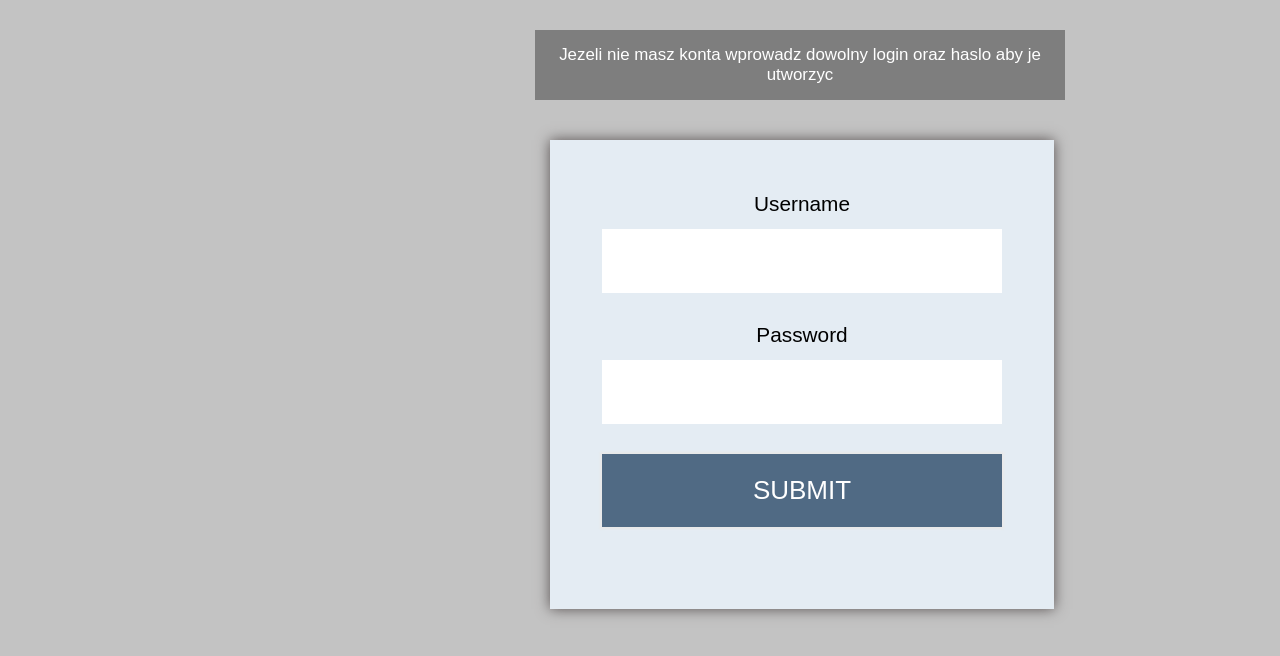
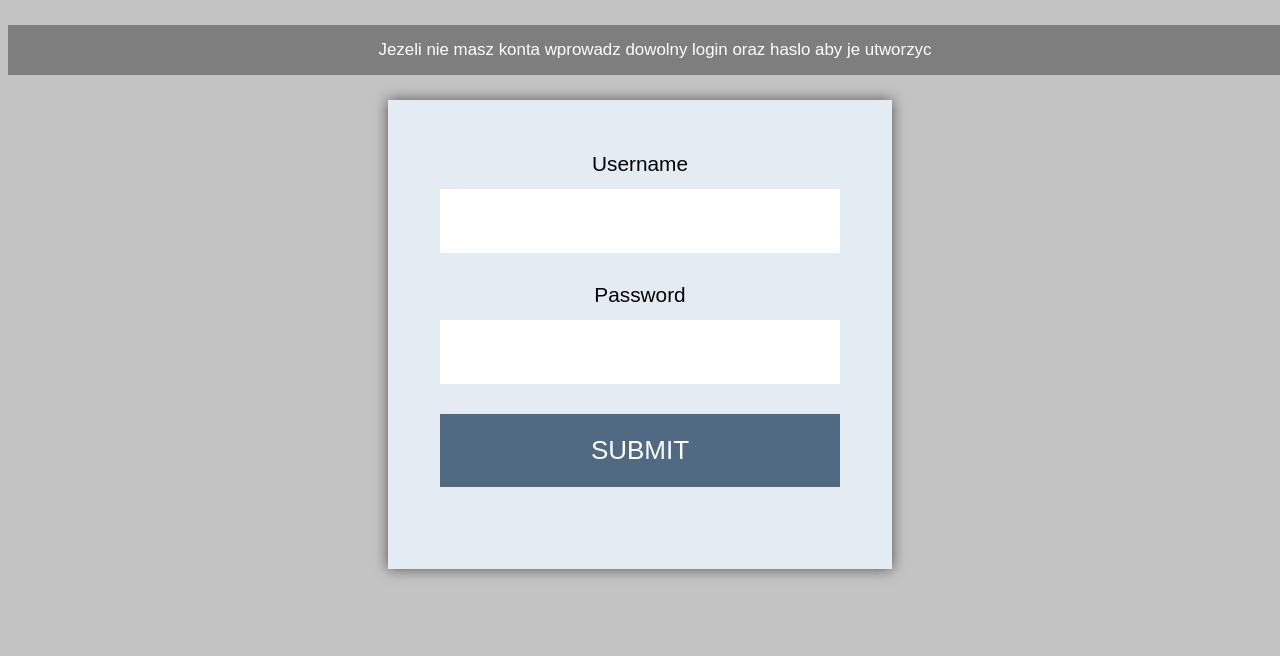
Before and after one commit to mysza-software/TODO-JS, a Django app: page / in a window 1280 px wide. Shown: the top 656 px of the page. Run offline with Django 3.2, Linux system fonts and the light colour scheme; some libraries are stand-ins or nearby versions.

Commit message:
poprawa komentarza v 1,1

```diff
--- a/tasks/static/tasks/css/loginstyle.css
+++ b/tasks/static/tasks/css/loginstyle.css
@@ -3,34 +3,24 @@ body {
   font-family: sans-serif;
   font-size: 13px;
 }
-div:first-child{
-  min-width: 400px;
-  text-align: right;
-}
 #komunikat {
   background: #7E7E7E;
   color: #fff;
+  display: block;
   padding: 15px 15px 15px;
-  min-width: 400px;
-  max-width: 500px;
-  display: block;
+  width: 100%;
   font-size: 1.3em;
   text-align: center;
-  margin: auto;
-  position: fixed;
-  top:30px;
-  left: 535px;
+  top: -75px;
+  position: absolute;
 }
+
 form {
   background: #E4ECF3;
   padding: 4em 4em 4em;
-  min-width: 400px;
-  max-width: 500px;
+  max-width: 400px;
   box-shadow: 0 0 1em #575050;
   margin: 100px auto;
-  position: fixed;
-  left: 550px;
-  top: 40px;
 }
 p {
   margin: 0 0 30px 0;
@@ -68,13 +58,3 @@ input[type="submit"] {
   margin: 1em 0 0;
   padding: .8em 0;
 }
-
-/***#komunikat {
-  background: #E4ECF3;
-  color: #000;
-  display: block;
-  font-size: 1.3em;
-  text-align: center;
-  margin-top: 30px;
-  padding: 7px 10px;
-}***/
--- a/tasks/templates/tasks/login.html
+++ b/tasks/templates/tasks/login.html
@@ -5,9 +5,9 @@
 	<title>Zaloguj</title>
 	<link  rel="stylesheet" href="{% static 'tasks/css/loginstyle.css' %}" type="text/css" title="myszon" charset="utf-8" charset=ISO-8859-2 lang="pl">
 </head>
-	<p><span id="komunikat">Jezeli nie masz konta wprowadz dowolny login oraz haslo aby je utworzyc</span></p>
+
 <body>
-
+<p><span id="komunikat">Jezeli nie masz konta wprowadz dowolny login oraz haslo aby je utworzyc</span></p>
 	<form action="{% url 'tasks:login' %}" method="post" target="_top"> <!--action okreslenie miejsca gdzie ma byc wysylany formularz-->
 	{% csrf_token %}
 
```
